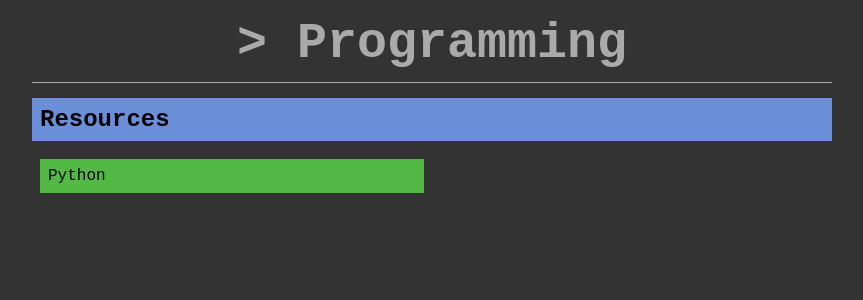
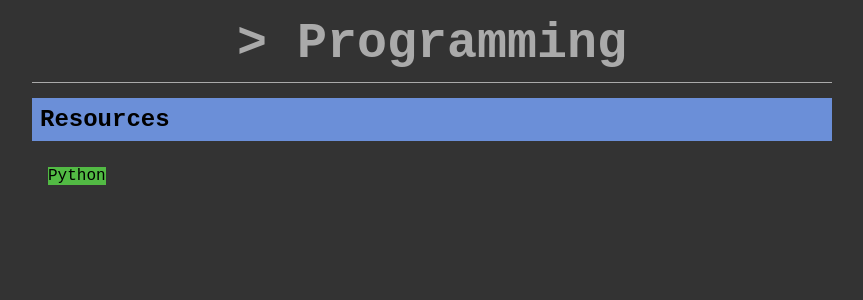
Before and after one commit to wcgs-programming/wcgs-programming.github.io, a Jekyll site: the page built from resources.md, in a window 1280 px wide. Shown: the top 300 px of the page, without its empty margins (208-1071 px from the left). Built offline with Jekyll 4.4.1, drawn with Linux system fonts in a browser that asks for light colours.

Commit message:
more sperimentation

```diff
--- a/css/style.css
+++ b/css/style.css
@@ -85,7 +85,7 @@ body > p {
 
 #expand1 div:nth-child(3n),
 #expand2 div:nth-child(3n),
-body > p:nth-child(3n) {
+body > p:nth-child(3n) > a {
     background: #52ba44;
 }
 
@@ -97,7 +97,7 @@ body > p:nth-child(3n+1) {
 
 #expand1 div:nth-child(3n+2),
 #expand2 div:nth-child(3n+2),
-body > p:nth-child(3n+2) {
+body > p:nth-child(3n+2) > a {
     background: #c49f24;
 }
 
```
